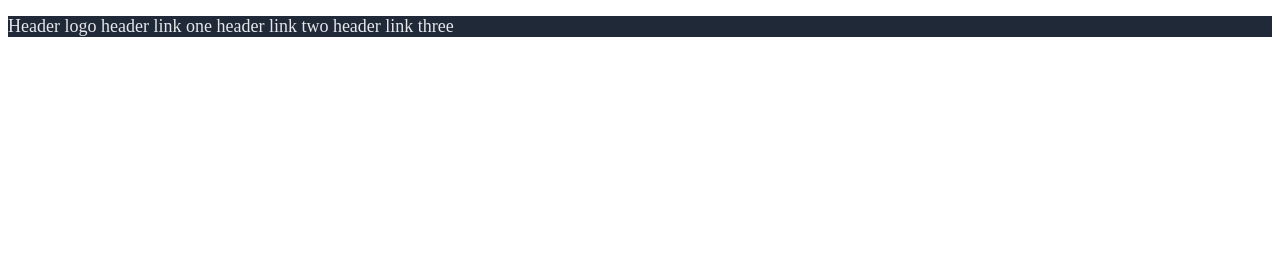
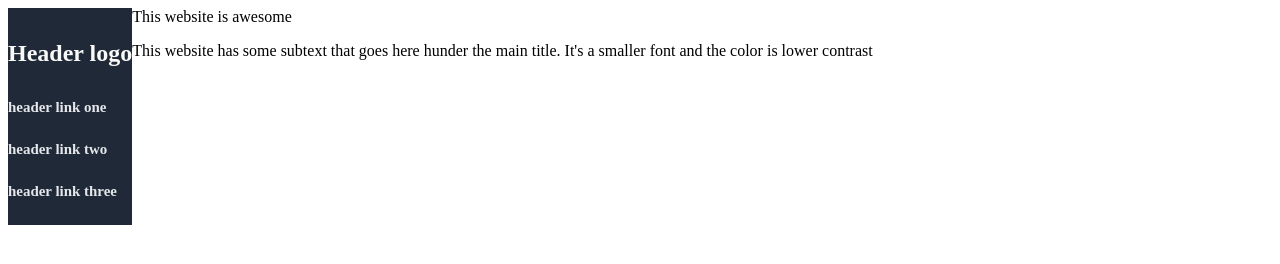
Before and after one commit to L-PDufour/odin-recipes, a plain HTML site: page index.html in a window 1280 px wide. Drawn offline with Linux system fonts and the light colour scheme.

Commit message:
Testing flexbox tutorial

```diff
--- a/index.html
+++ b/index.html
@@ -8,8 +8,25 @@
   <title>Odin Recipes</title>
   <link rel="stylesheet" href="styles.css">
 </head>
-<p <body>
-<div class="Header">Header logo header link one header link two header link three </div>
+
+<body style="display: flex; flex-grow:  2;">
+  <div style="background-color: #1F2937;">
+
+    <h4 style="font-size: 24px; color: #F9FAF8; flex-grow: 10;">Header logo </h4>
+    <div style="font-size: 18px; color: #E5E7EB; flex: 1;">
+      <h5> header link one </h5>
+      <h5> header link two </h5>
+      <h5> header link three </h5>
+    </div>
+  </div>
+  <div class="Main">
+    <div>This website is awesome</div>
+    <div>
+      <p>This website has some subtext that goes here hunder the main title. It's a smaller font and the color is
+        lower
+        contrast</p>
+    </div>
 </body>
+<!--    -->
 
 </html>
--- a/styles.css
+++ b/styles.css
@@ -1,5 +1,13 @@
-.Header {
-background-color: #1F2937;
-color: #E5E7EB;
-font-size: 18px;
-}
+/* .Header { */
+/* 	display: flex; */
+/* 	margin: 50px; */
+/* 	padding: 100px; */
+/* background-color: #1F2937; */
+/* color: #E5E7EB; */
+/* font-size: 18px; */
+/* } */
+/**/
+/* .Header > div { */
+/* color: red; */
+/* background-color: yellow; */
+/* } */
```
